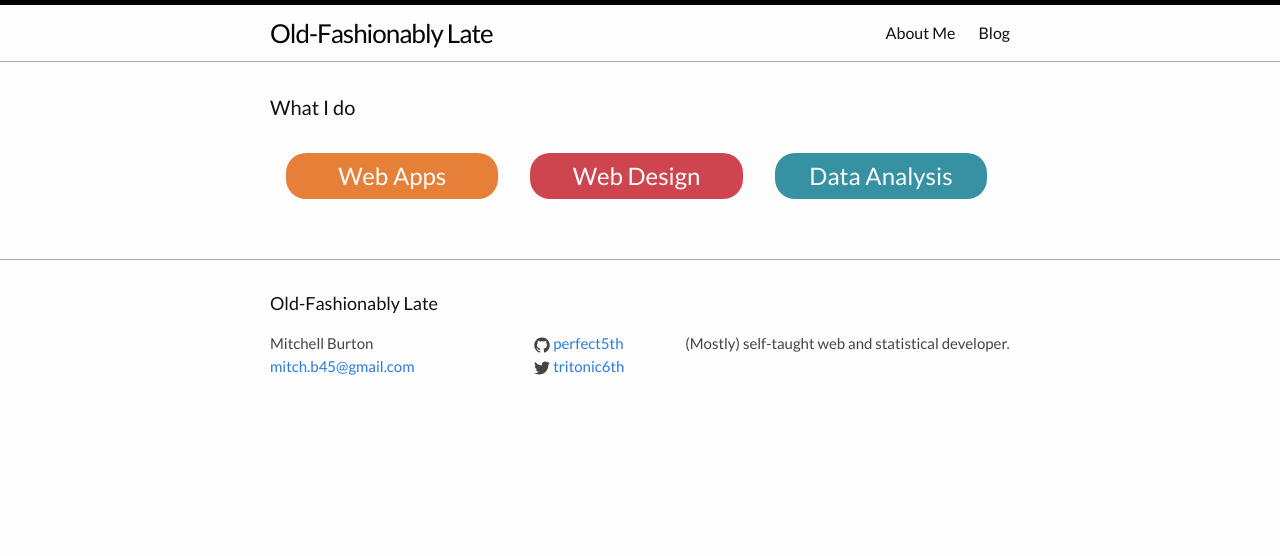
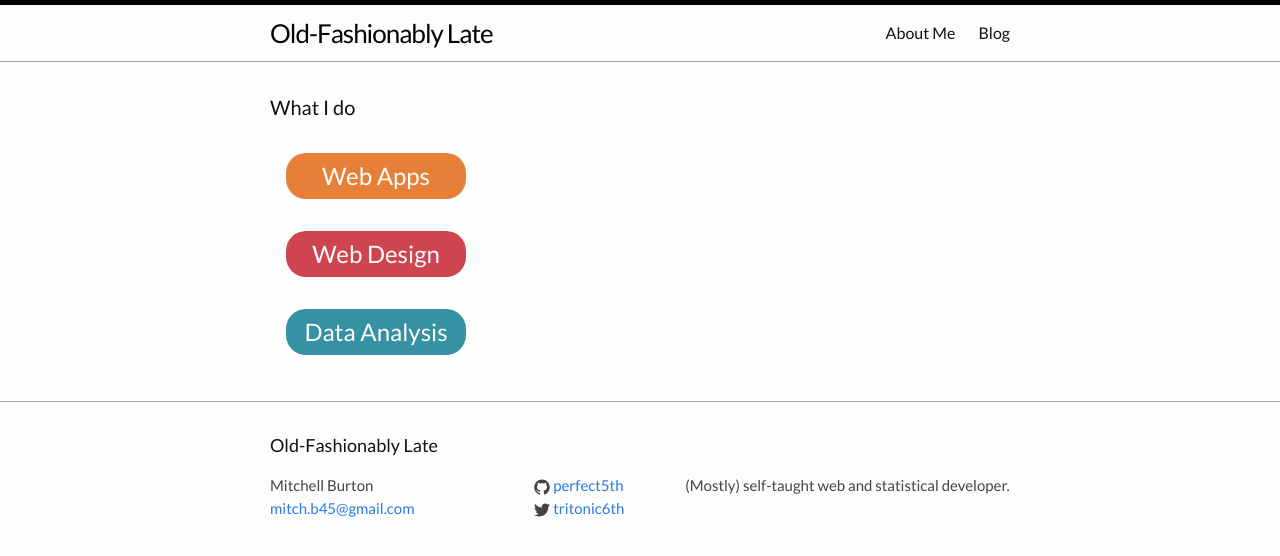
Before and after one commit to Perfect5th/perfect5th.github.io, a Jekyll site: the page built from index.html, in a window 1280 px wide. Shown: the top 556 px of the page. Built offline with Jekyll 4.4.1, drawn with Linux system fonts in a browser that asks for light colours; nearby versions of some CDN libraries.

Commit message:
better layout on mobile for index page

```diff
--- a/_sass/_layout.scss
+++ b/_sass/_layout.scss
@@ -172,7 +172,8 @@
 .highlight-boxes {
     display: flex;
     display: -webkit-flex;
-    //justify-content: space-between;
+    justify-content: space-between;
+    flex-direction: column;
     flex-wrap: wrap;
     -webkit-flex-wrap: wrap;
     -ms-flex-wrap: wrap;
@@ -182,9 +183,8 @@
         border: 0px solid black;
         border-radius: 20px;
         cursor: pointer;
-        margin-bottom: $spacing-unit;
+        width: 10em;
         padding: 5px 10px;
-        min-width: 26%;
         color: #FDFDFD;
 
         > h2 {
@@ -335,3 +335,14 @@
         }
     }
 }
+
+@media (max-width:670px) {
+    .highlight-boxes {
+        flex-direction: column;
+    }
+
+    .highlight-boxes > div {
+      align-self: center;
+      margin: 0 0 $spacing-unit 0;
+    }
+}
--- a/scripts/main.js
+++ b/scripts/main.js
@@ -1,4 +1,6 @@
 $(function() {
+
+  // blog js
 
   $('.post-box').animate({
     opacity: 1,
@@ -38,10 +40,13 @@
     });
   });
 
+
+  // index js
+
   function openHighlight() {
       var $current = $(this);
       $current.animate({
-          width: $current.parent().width(),
+          width: $current.parent().width() * 0.9,
       }, function() {
           $current.children('.highlight-content').slideDown();
       });
@@ -53,7 +58,7 @@
 
   function closeHighlight() {
       var $current = $(this);
-      var init_width = $current.parent().width() / 4;
+      var init_width = "10em";
       $current.children('.highlight-content').slideUp(400, function() {
           $current.animate({
               width: init_width
```
